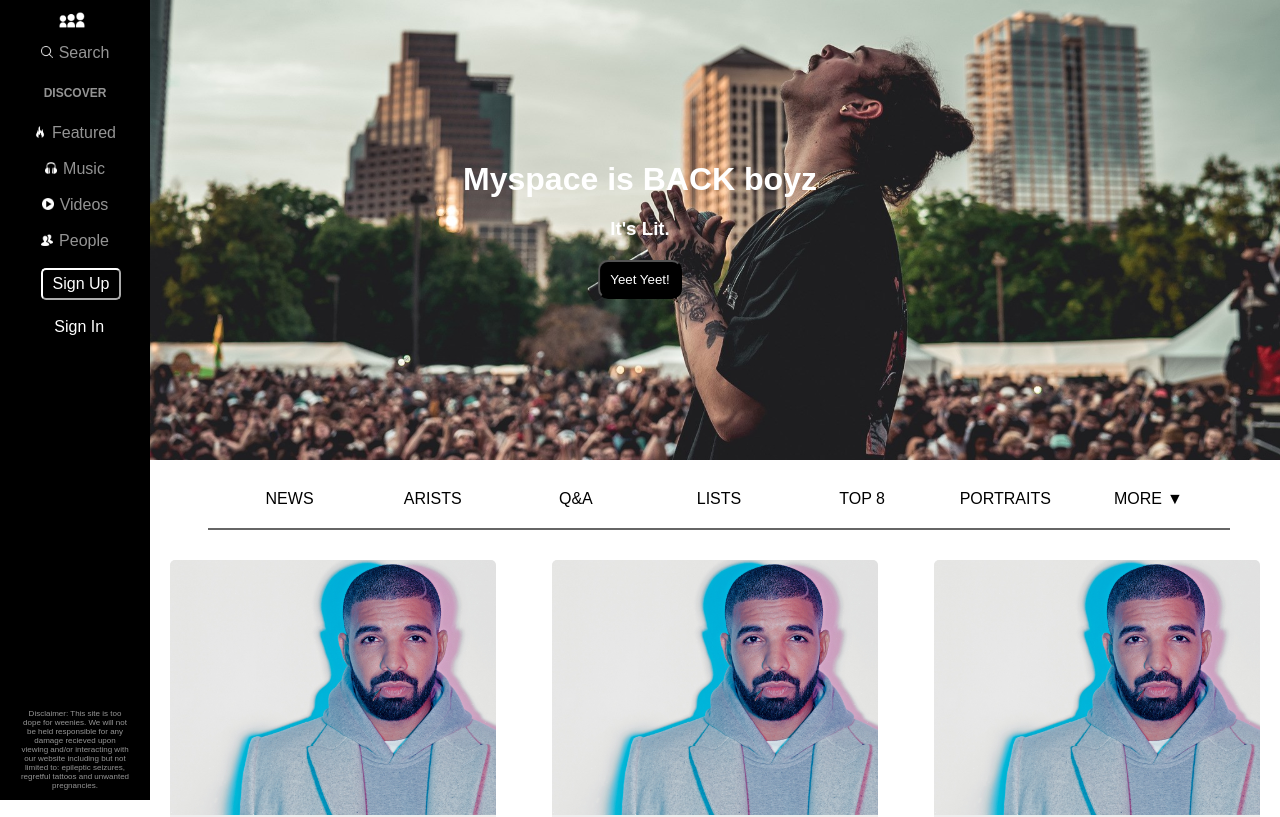
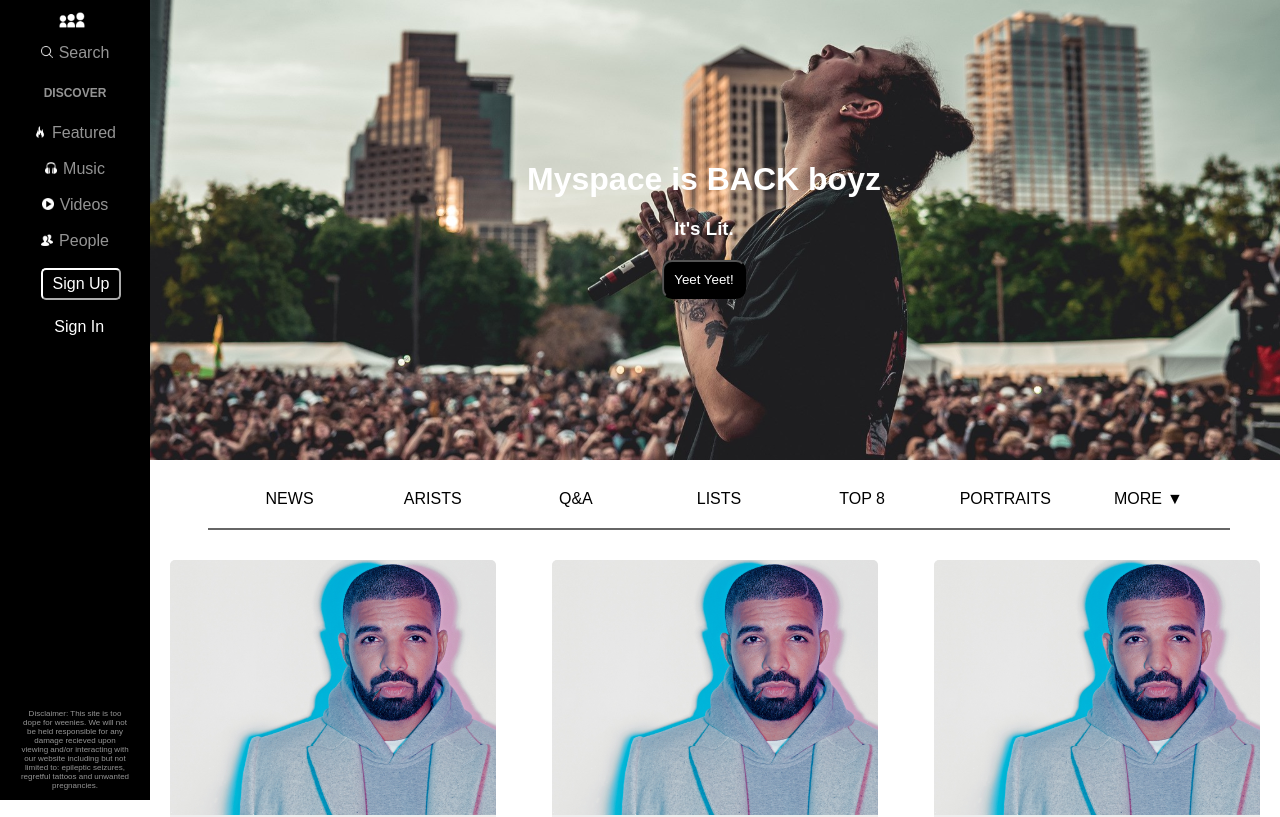
Before and after one commit to crishanks/myspace-practice-app, a React (Create React App) app: page / in a window 1280 px wide. Shown: the top 817 px of the page. Built offline with nearby package versions, Linux system fonts and the light colour scheme.

Commit message:
minor style changes

```diff
--- a/src/App.css
+++ b/src/App.css
@@ -136,7 +136,7 @@
   text-align: center;
   position: absolute;
   top: 50%;
-  left: 50%;
+  left: 55%;
   transform: translate(-50%, -50%);
   color: white;
 }
```
